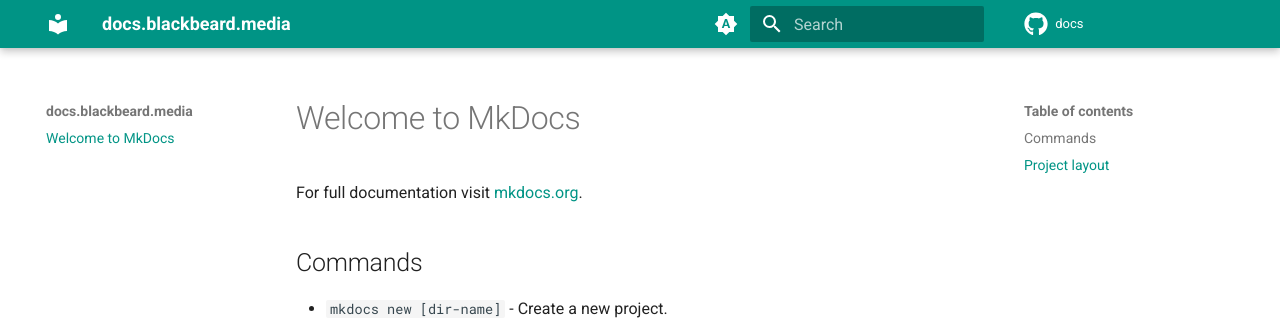
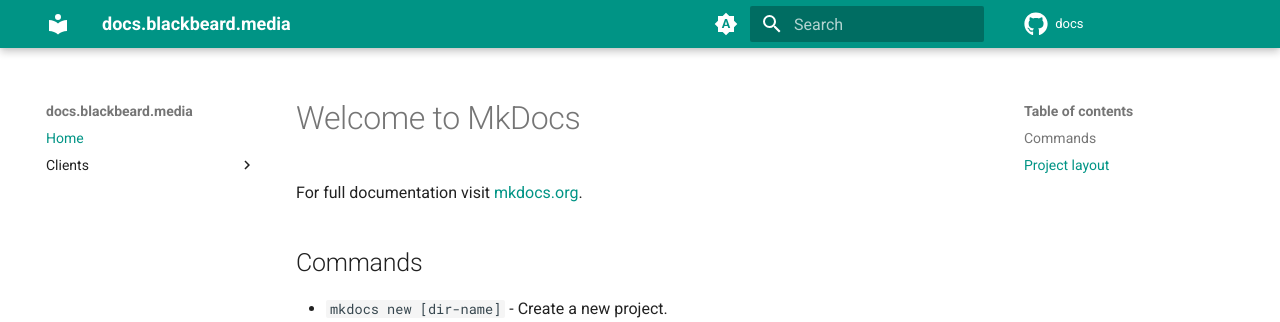
Before and after one commit to neomedia6989/docs-2, an MkDocs documentation site: the page built from docs/index.md, in a window 1280 px wide. Shown: the top 322 px of the page. Built offline with MkDocs 1.6.1 and Material for MkDocs 9.7.7, drawn with Linux system fonts in a browser that asks for light colours; comment, search, counter and statistics services are not loaded; some of the changed lines change nothing that is shown.

Commit message:
add clients category

```diff
--- a/mkdocs.yml
+++ b/mkdocs.yml
@@ -38,3 +38,13 @@
       toggle:
         icon: material/brightness-4
         name: Switch to system preference
+
+nav:
+  - Home: index.md
+  - Clients:
+      - Browser: clients/browser.md
+      - Desktop: clients/desktop.md
+      - Mobile: clients/mobile.md
+      - Television: clients/television.md
+      - Console: clients/console.md
+      - Other: clients/other.md
```
Also changed, not shown: docs/clients/browser.md (added), docs/clients/console.md (added), docs/clients/desktop.md (added), docs/clients/mobile.md (added), docs/clients/other.md (added), docs/clients/television.md (added).
